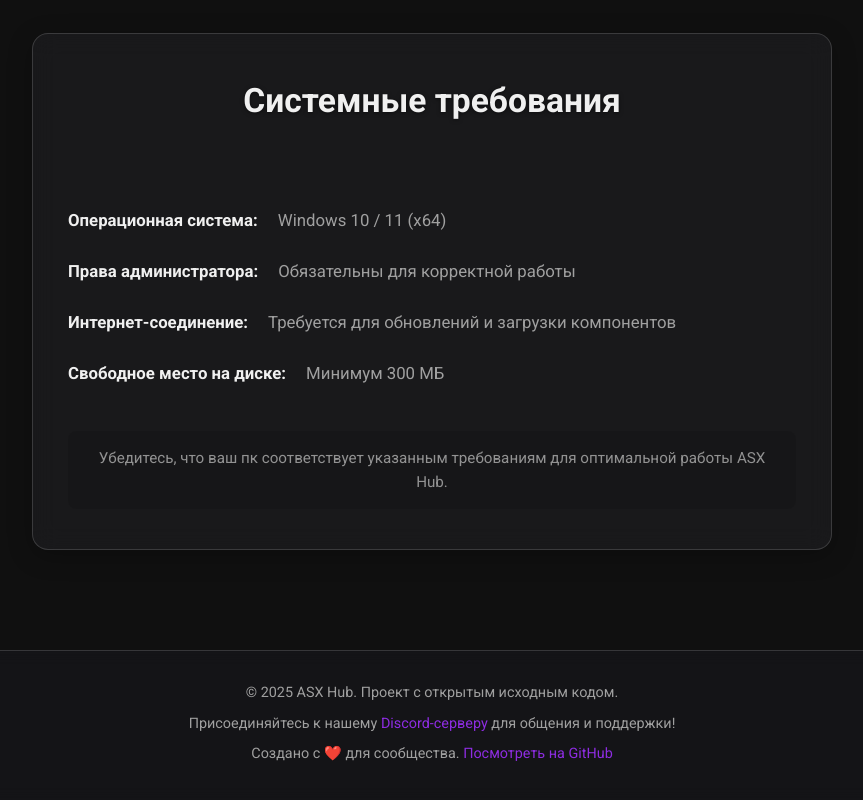
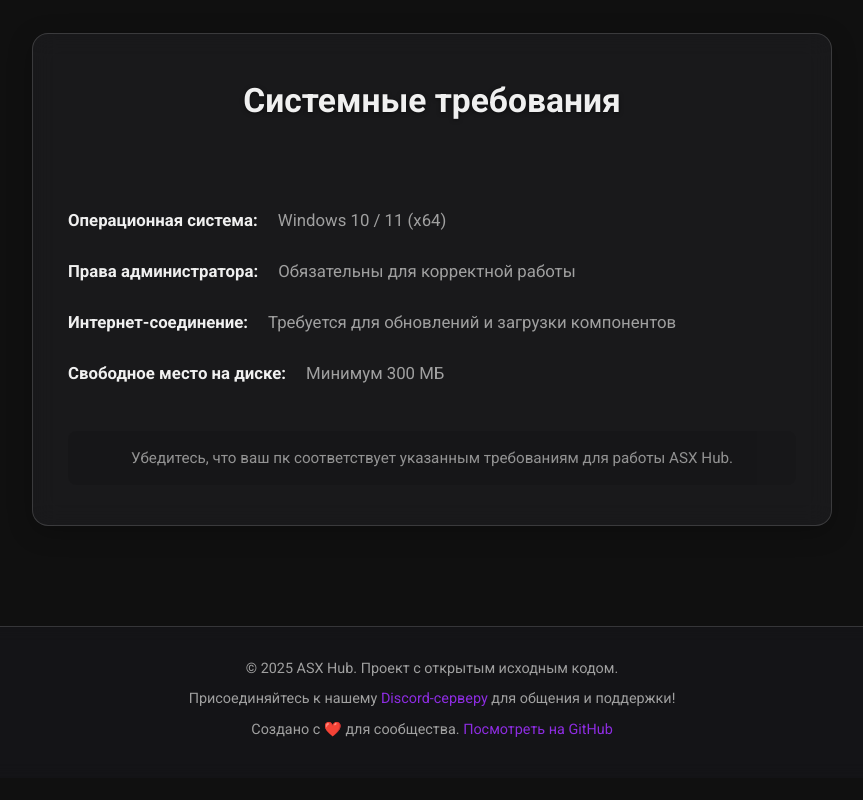
Before and after one commit to ALFiX01/ASX-Hub, a plain HTML site: page docs/index.html in a window 1280 px wide. Shown: the part 2142-2942 px from the top of the page, without its empty margins (208-1071 px from the left). After the commit the page ends 2920 px from the top, so only its background shows below. Drawn offline with Linux system fonts and the light colour scheme; no server answers.

Commit message:
WEB update 35.1

```diff
--- a/docs/index.html
+++ b/docs/index.html
@@ -122,7 +122,7 @@
                     </li>
                 </ul>
                 <p class="requirements-note">
-                    Убедитесь, что ваш пк соответствует указанным требованиям для оптимальной работы ASX Hub.
+                    Убедитесь, что ваш пк соответствует указанным требованиям для работы ASX Hub.
                 </p>
             </div>
         </section>
```
